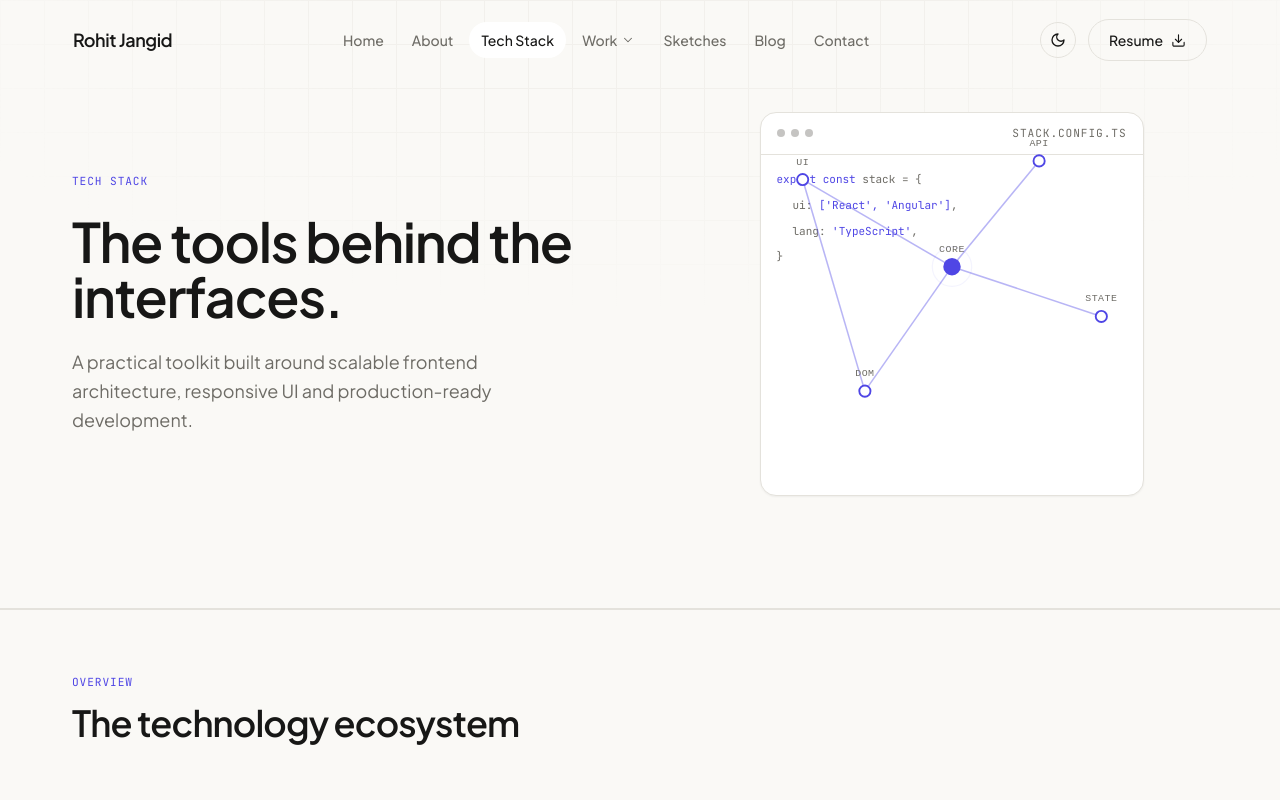
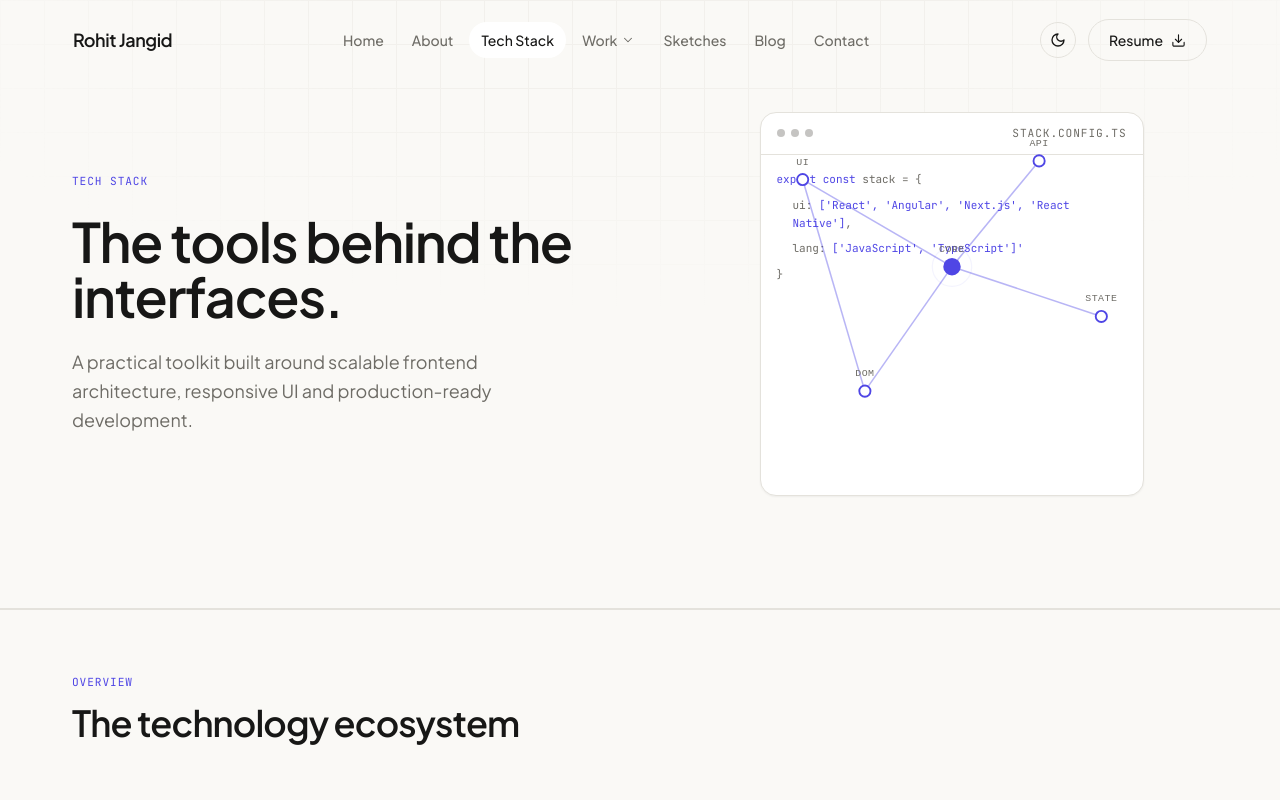
Before and after one commit to Rohitjangid17/rohit-jangid-portfolio, a React (Vite) app: page /tech-stack in a window 1280 px wide. Shown: the top 800 px of the page. Built offline with nearby package versions, Linux system fonts and the light colour scheme.

Commit message:
tech stack page hero section content change

```diff
--- a/src/pages/TechStack/index.tsx
+++ b/src/pages/TechStack/index.tsx
@@ -113,8 +113,8 @@ function StackGraphic({ reduceMotion }: { reduceMotion: boolean }) {
         </div>
         <div className="space-y-2 px-4 pt-4 font-mono text-[11px] leading-relaxed text-muted">
           <p><span className="text-accent">export const</span> stack = {'{'}</p>
-          <p className="pl-4">ui: <span className="text-accent">[&apos;React&apos;, &apos;Angular&apos;]</span>,</p>
-          <p className="pl-4">lang: <span className="text-accent">&apos;TypeScript&apos;</span>,</p>
+          <p className="pl-4">ui: <span className="text-accent">[&apos;React&apos;, &apos;Angular&apos;, &apos;Next.js&apos;, &apos;React Native&apos;]</span>,</p>
+          <p className="pl-4">lang: <span className="text-accent">[&apos;JavaScript&apos;, &apos;TypeScript&apos;]&apos;</span></p>
           <p>{'}'}</p>
         </div>
       </div>
```
